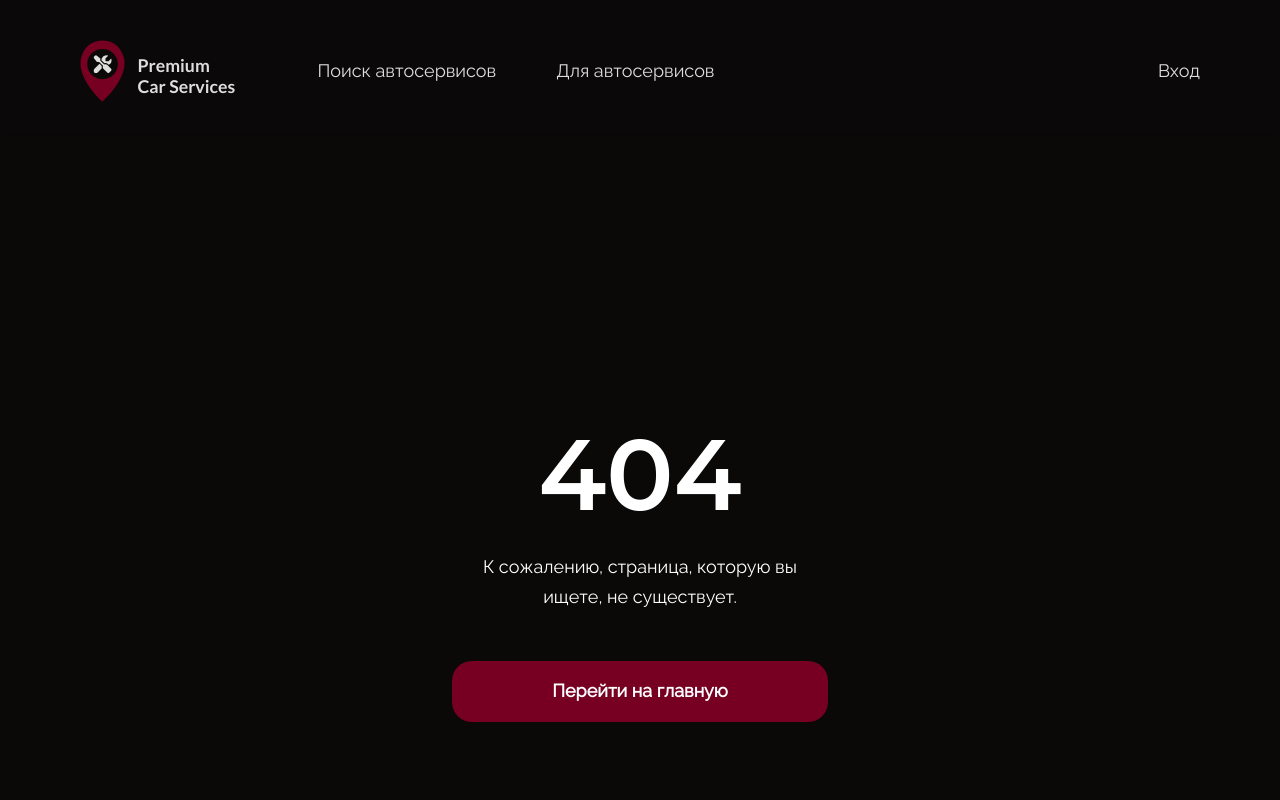
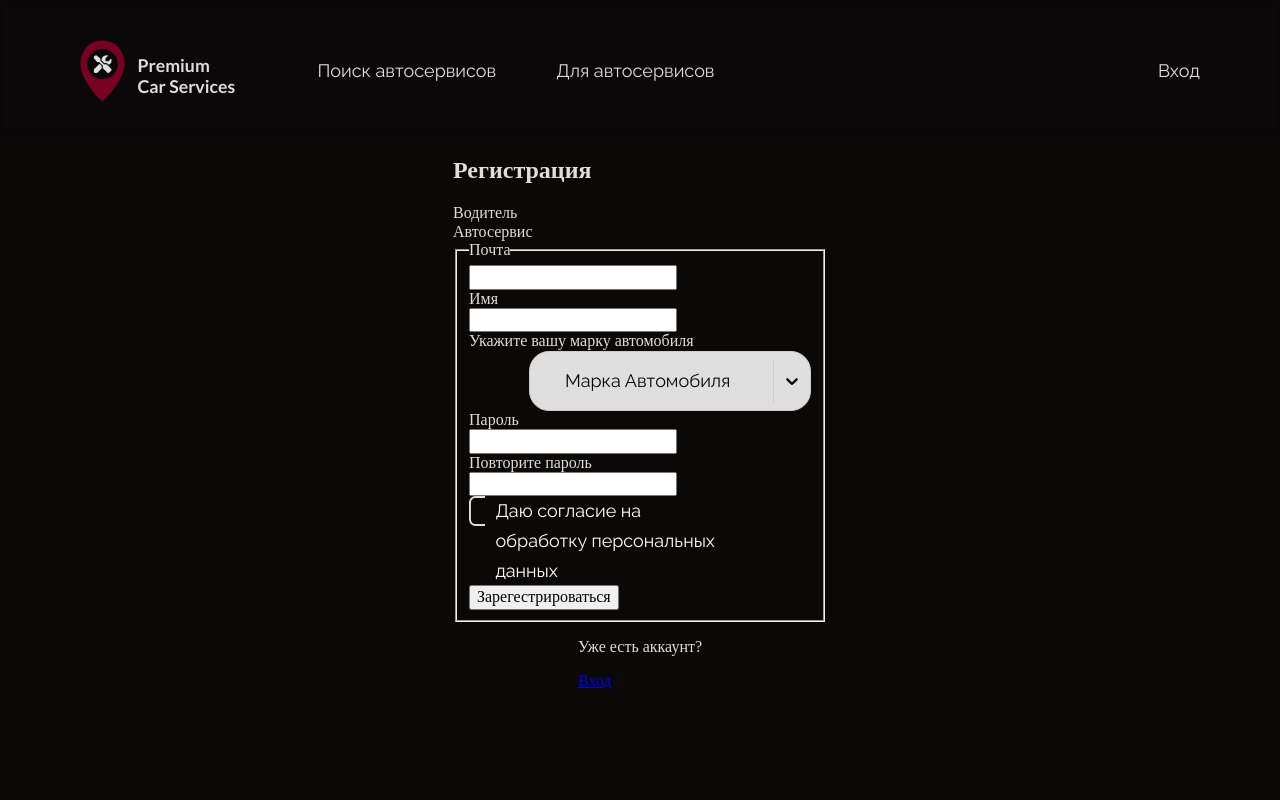
Before and after one commit to car-service-with-geolocation/frontend, a React (Create React App) app: page /registration in a window 1280 px wide. Shown: the top 800 px of the page. Built offline with nearby package versions, Linux system fonts and the light colour scheme; no server answers.

Commit message:
wip(components): registration
В процессе

```diff
--- a/src/Pages/Registration/Registration.tsx
+++ b/src/Pages/Registration/Registration.tsx
@@ -1,29 +1,120 @@
+/* eslint-disable @typescript-eslint/no-unused-expressions */
+/* eslint-disable no-undef */
+// eslint-disable-next-line @typescript-eslint/ban-ts-comment
+import '../../components/Search/reactSelect.css';
+
+import { SyntheticEvent, useEffect, useState } from 'react';
 import { Link } from 'react-router-dom';
+import Select, { SingleValue } from 'react-select';
+
+import Checkbox from '../../components/Checkbox/Checkbox';
+import { useAppDispatch, useAppSelector } from '../../store';
+import { fetchCars } from '../../store/carsSlice';
+import { TCar } from '../../utils/types';
 import style from './styles/styles.module.css';
 
 function Registration() {
+  const dispatch = useAppDispatch();
+  const options = useAppSelector((store) => store.cars.data);
+
+  const [currentAuto, setCurrentAuto] = useState<string | null>();
+  const [firstSearch, setFirstSearch] = useState(false);
+  const [isChecked, setIsChecked] = useState(false);
+
+  useEffect(() => {
+    if (sessionStorage.getItem('selectedAuto')) {
+      setCurrentAuto(sessionStorage.getItem('selectedAuto'));
+    }
+    dispatch(fetchCars());
+  }, [dispatch, firstSearch]);
+
+  function getValue() {
+    return options.find((auto) => auto.brand === currentAuto);
+  }
+
+  function onChangeSelect(newValue: SingleValue<TCar>) {
+    if (newValue) {
+      setCurrentAuto(newValue.brand);
+      currentAuto && sessionStorage.setItem('selectedAuto', newValue.brand);
+    }
+  }
+
+  function handleSubmit(event: SyntheticEvent) {
+    event.preventDefault();
+    firstSearch ? '' : setFirstSearch(!firstSearch);
+    currentAuto && sessionStorage.setItem('selectedAuto', currentAuto);
+    // navigate('/search');
+  }
+
+  function onHandleChange() {
+    setIsChecked((current) => !current);
+  }
+
   return (
     <>
-      <div className={style.registration}>
+      <div className={style.authorization}>
         <h2>Регистрация</h2>
-        <nav>
-          <Link rel="stylesheet" to="/user">
-            Автомобилист
-          </Link>
-          <Link rel="stylesheet" to="/organization">
-            Автосервис
-          </Link>
-        </nav>
-        <form>
-          <input type="text" />
+        <div>Водитель</div>
+        <div>Автосервис</div>
+        <form
+          id="registration_form"
+          onSubmit={handleSubmit}
+          className={style.form}
+          action="submit"
+        >
+          <fieldset>
+            <legend>Почта</legend>
+            <input type="text" name="user-email" />
+
+            <legend>Имя</legend>
+            <input type="text" name="user-name" />
+
+            <legend>Укажите вашу марку автомобиля</legend>
+            <Select
+              // eslint-disable-next-line react/jsx-no-bind
+              onChange={onChangeSelect}
+              placeholder="Марка Автомобиля"
+              value={getValue()}
+              getOptionLabel={(option) => option.brand}
+              getOptionValue={(option) => option.slug}
+              options={options}
+              isLoading={false} // Небольшая Анимация загрузки данных.
+              isSearchable // Возможность вписывать текст в инпут и далее выбирать
+              classNamePrefix="react-select"
+              className="select"
+              noOptionsMessage={() => 'Совпадений не найдено'}
+            />
+
+            <legend>Пароль</legend>
+            <input type="text" name="user-password" />
+
+            <legend>Повторите пароль</legend>
+            <input type="text" name="user-password" />
+
+            <Checkbox
+              isChecked={isChecked}
+              label="Даю согласие на обработку персональных данных"
+              checkHandler={() => onHandleChange()}
+              index={0}
+            />
+            <button type="submit">Зарегестрироваться</button>
+          </fieldset>
         </form>
       </div>
       <div>
-        <Link rel="stylesheet" to="/signin">
+        <p>Уже есть аккаунт?</p>
+        <Link rel="stylesheet" to="/login">
           Вход
         </Link>
       </div>
     </>
+    // <Authorization
+    //   titleText={"Добро пожаловать"}
+    //   buttonText={"Зарегистрироваться"}
+    //   path={"/signin"}
+    // >
+    //   <Link to="/organization"></Link>
+    // </Authorization>
   );
 }
 
--- a/src/components/App/App.tsx
+++ b/src/components/App/App.tsx
@@ -21,7 +21,7 @@ function App() {
         <Route path="/" element={<MainPage />} />
         <Route path="/service/:id" element={<ServicePage />} />
         <Route path="/search" element={<MapPage />} />
-        <Route path="/signup" element={<Registration />} />
+        <Route path="/registration" element={<Registration />} />
         <Route path="/*" element={<NotFound />} />
         <Route path="/service/:id/application" element={<ApplicationPage />} />
       </Routes>
--- /dev/null
+++ b/src/components/Authorization/styles/styles.module.css
@@ -0,0 +1,5 @@
+.registration {
+  width: 700px;
+  height: 700px;
+  background-color: rgba(123, 104, 126, 0.2);
+}
```
Also changed, not shown: src/components/Authorization/Authorization.tsx (added, +38 -0 lines).
